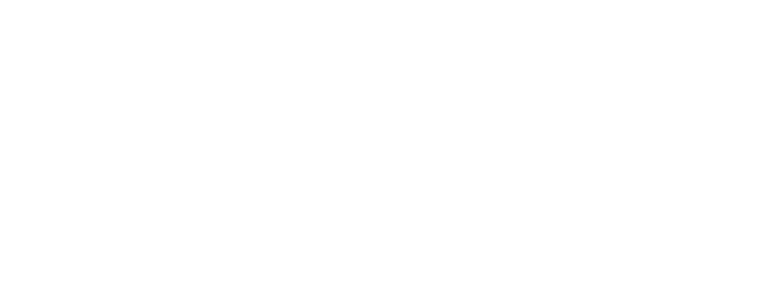
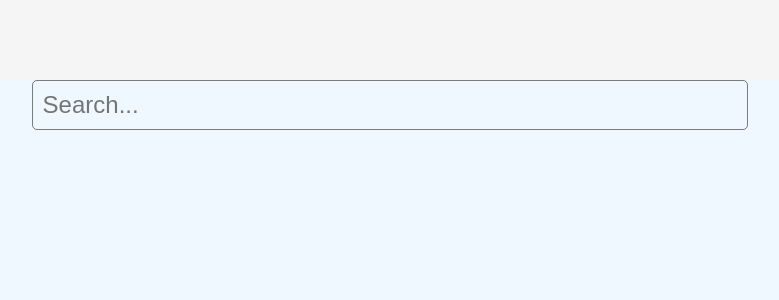
Before and after one commit to sujayalaspure/react-examples, a React (Create React App) app: page /typeahead in a window 1280 px wide. Before the commit this address had no page. Shown: the top 300 px of the page, without its empty margins (250-1029 px from the left). Built offline with nearby package versions, Linux system fonts and the light colour scheme.

Commit message:
Added UI for Typeahead and Bruteforce solution

```diff
--- a/src/App.js
+++ b/src/App.js
@@ -7,6 +7,7 @@ const Home = React.lazy(() => import("./home"));
 const Weather = React.lazy(() => import("./Projects/Weather"));
 const Chessboard = React.lazy(() => import("./Projects/chessboard"));
 const NestedComments = React.lazy(() => import("./Projects/nested-comments"));
+const Typeahead = React.lazy(() => import("./Projects/Typeahead"));
 
 function App() {
   return (
@@ -19,6 +20,7 @@ function App() {
           <Route path="/weather" element={<Weather />} />
           <Route path="/chessboard" element={<Chessboard />} />
           <Route path="/nested-comments" element={<NestedComments />} />
+          <Route path="/typeahead" element={<Typeahead />} />
         </Routes>
       </Suspense>
     </BrowserRouter>
--- /dev/null
+++ b/src/Projects/Typeahead/index.js
@@ -0,0 +1,94 @@
+import React, { useState } from "react";
+import { Box, Container, InputWrapper, State, StateWrapper } from "./style";
+
+const states = [
+  "Alabama",
+  "Alaska",
+  "Arizona",
+  "Arkansas",
+  "California",
+  "Colorado",
+  "Connecticut",
+  "Delaware",
+  "Florida",
+  "Georgia",
+  "Hawaii",
+  "Idaho",
+  "Illinois",
+  "Indiana",
+  "Iowa",
+  "Kansas",
+  "Kentucky",
+  "Louisiana",
+  "Maine",
+  "Maryland",
+  "Massachusetts",
+  "Michigan",
+  "Minnesota",
+  "Mississippi",
+  "Missouri",
+  "Montana",
+  "Nebraska",
+  "Nevada",
+  "New Hampshire",
+  "New Jersey",
+  "New Mexico",
+  "New York",
+  "North Carolina",
+  "North Dakota",
+  "Ohio",
+  "Oklahoma",
+  "Oregon",
+  "Pennsylvania",
+  "Rhode Island",
+  "South Carolina",
+  "South Dakota",
+  "Tennessee",
+  "Texas",
+  "Utah",
+  "Vermont",
+  "Virginia",
+  "Washington",
+  "West Virginia",
+  "Wisconsin",
+  "Wyoming",
+];
+
+function Typeahead() {
+  const [stateNames, setStateNames] = useState([]);
+  // const [input, setInput] = useState("");
+
+  const filterStates = (states, search) => {
+    return states.filter((state) => isStartsWith(state, search));
+  };
+
+  const isStartsWith = (word, input) => {
+    return word.toUpperCase().startsWith(input.toUpperCase());
+  };
+
+  const handleChange = (e) => {
+    const text = e.target.value;
+    if (text.length > 0) {
+      setStateNames(filterStates(states, e.target.value));
+    } else {
+      setStateNames([]);
+    }
+  };
+
+  return (
+    <Container>
+      <Box>
+        <InputWrapper>
+          <input placeholder="Search... " onChange={handleChange} />
+        </InputWrapper>
+        <StateWrapper>
+          {stateNames.map((state) => (
+            <State key={state}>{state}</State>
+          ))}
+        </StateWrapper>
+      </Box>
+    </Container>
+  );
+}
+
+export default Typeahead;
--- /dev/null
+++ b/src/Projects/Typeahead/style.js
@@ -0,0 +1,72 @@
+import styled, { keyframes } from "styled-components";
+
+export const Container = styled.div`
+  height: 100vh;
+  width: 100%;
+  background-color: whitesmoke;
+  display: flex;
+  align-items: center;
+  justify-content: center;
+`;
+
+export const Box = styled.div`
+  height: 80%;
+  width: 80%;
+  background-color: aliceblue;
+  display: flex;
+  align-items: center;
+  flex-direction: column;
+  /* border: 1px solid rgba(0, 0, 0, 0.5); */
+`;
+
+export const InputWrapper = styled.div`
+  width: 100%;
+  display: flex;
+  align-items: center;
+  justify-content: center;
+  input {
+    background: transparent;
+    width: 70%;
+    height: 50px;
+    border: 1px solid rgba(0, 0, 0, 0.5);
+    border-radius: 5px;
+    padding: 0 10px;
+    font-size: 1.5rem;
+    outline: none;
+    &:focus {
+      border: 1px solid hsl(216, 65%, 11%);
+    }
+  }
+`;
+
+export const StateWrapper = styled.div`
+  width: 70%;
+  margin-top: 10px;
+  transition: all 1s ease-in-out;
+  overflow-y: scroll;
+  /* background-color: aqua; */
+`;
+
+const fadeIn = keyframes`
+  0% {
+    opacity: 0;
+  }
+  100% {
+    visibility: visible;
+    opacity: 1;
+  }
+`;
+
+export const State = styled.div`
+  width: 100%;
+  height: 50px;
+  border: 1px solid rgba(0, 0, 0, 0.1);
+  border-radius: 5px;
+  padding: 0 10px;
+  margin: 4px 0;
+  display: flex;
+  align-items: center;
+  transition: all 1s ease-in-out;
+  animation-name: ${fadeIn};
+  animation-duration: 0.5s;
+`;
```
